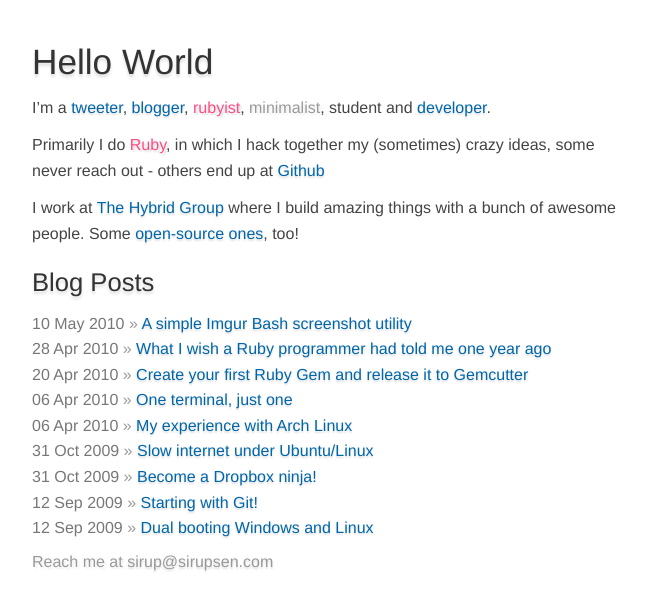
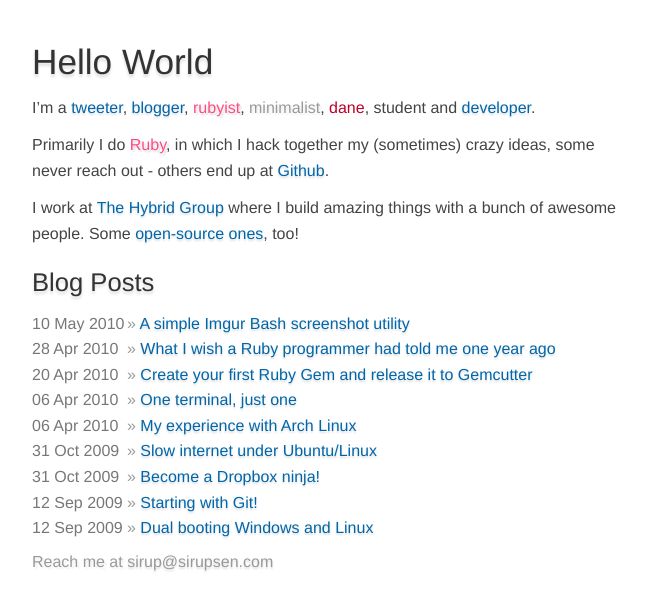
Before and after one commit to igor47/blog, a Jekyll site: the page built from index.markdown, in a window 1280 px wide. Shown: the top 611 px of the page, without its empty margins (308-954 px from the left). Built offline with Jekyll 4.4.1, drawn with Linux system fonts in a browser that asks for light colours.

Commit message:
Fixed width on dates, and added that I'm Danish

```diff
--- a/index.markdown
+++ b/index.markdown
@@ -5,9 +5,9 @@ title: Sirupsen and his codeabouts
 
 # Hello World
 
-I'm a [tweeter](http://twitter.com/Sirupsen), [blogger](http://blog.sirupsen.com), <span class="pink">rubyist</span>, <span class="simplicity">minimalist</span>, student and [developer](http://github.com/Sirupsen).
+I'm a [tweeter](http://twitter.com/Sirupsen), [blogger](http://blog.sirupsen.com), <span class="pink">rubyist</span>, <span class="simplicity">minimalist</span>, <span class="red">dane</span>, student and [developer](http://github.com/Sirupsen).
 
-Primarily I do <span class="pink">Ruby</span>, in which I hack together my (sometimes) crazy ideas, some never reach out - others end up at [Github](http://github.com/Sirupsen)
+Primarily I do <span class="pink">Ruby</span>, in which I hack together my (sometimes) crazy ideas, some never reach out - others end up at [Github](http://github.com/Sirupsen).
 
 I work at [The Hybrid Group](http://hybridgroup.com/) where I build amazing things with a bunch of awesome people. Some [open-source ones](http://github.com/hybridgroup), too!
 
--- a/static/css/style.css
+++ b/static/css/style.css
@@ -249,6 +249,10 @@ ol li ol li ol li {
   color: #777;
 }
 
+.red {
+  color: #BE0027;
+}
+
 .footer {
 	color: #777;
 }
@@ -283,7 +287,8 @@ ul.posts li {
   margin-left: 0;
 }
 
-span .date {
-  width: 300px;
-  height: 200px;
+.date {
+  width: 95px;
+  display: block;
+  float: left;
 }
```
